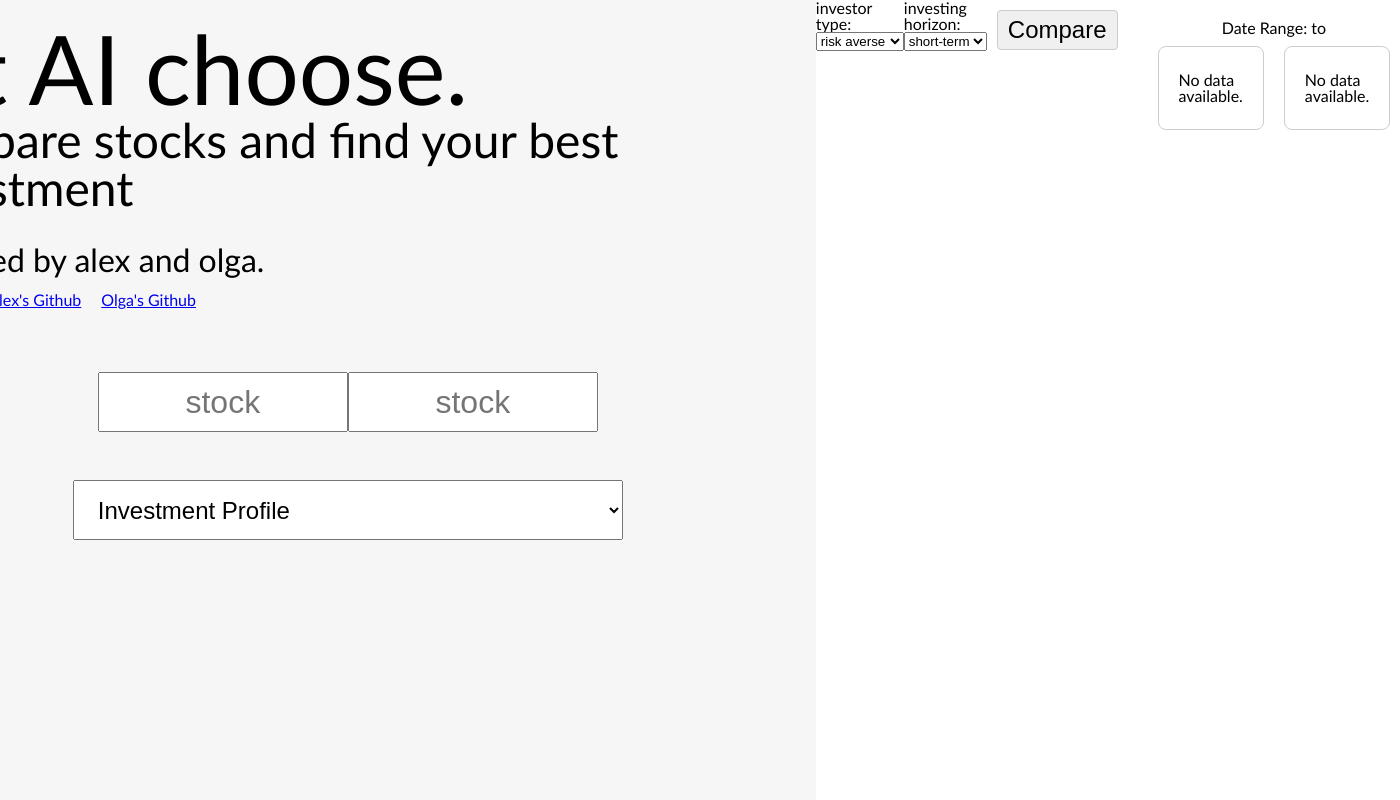
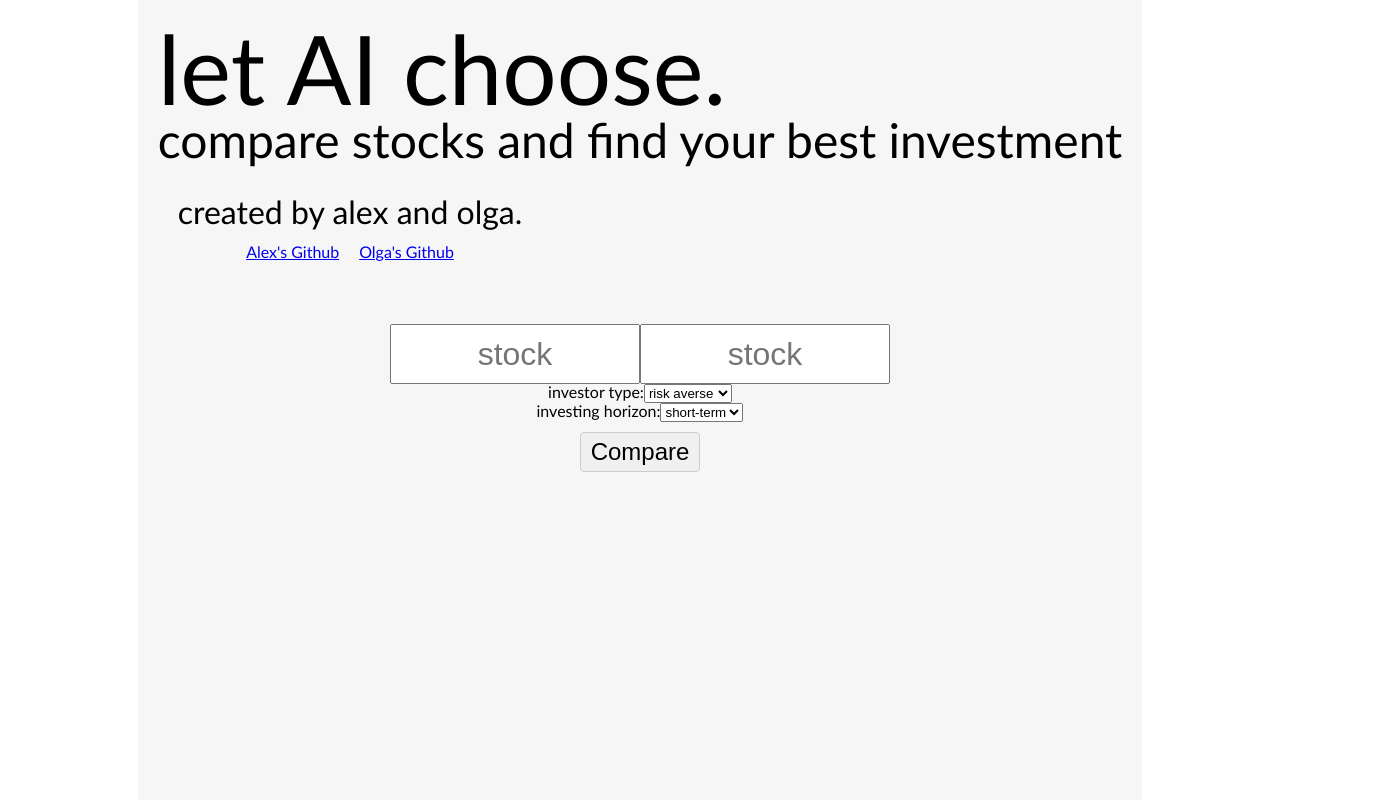
Before and after one commit to Luckyleck/Stock-Comparison-App, a React (Create React App) app: page / in a window 1280 px wide. Shown: the top 800 px of the page, 1400 px wide, since content can reach past the window. Built offline with nearby package versions, Linux system fonts and the light colour scheme; no server answers.

Commit message:
Update App.js with new components

```diff
--- a/src/App.css
+++ b/src/App.css
@@ -69,14 +69,6 @@ body {
   color: transparent;
 }
 
-.selection select {
-  margin-top: 2em;
-  height: 60px;
-  min-width: 550px;
-  padding: 0 20px;
-  font-size: 1.5em;
-}
-
 @media (max-width: 1000px) {
   .main-content {
     min-width: 100%;
--- a/src/App.js
+++ b/src/App.js
@@ -17,18 +17,22 @@ function App() {
     const [stockTwoData, setStockTwoData] = useState(null);
     const [investorType, setInvestorType] = useState('risk averse');
     const [investingHorizon, setInvestingHorizon] = useState('long-term');
-    const [responseGPT, setResponseGPT] = useState('')
+    const [responseGPT, setResponseGPT] = useState('');
 
     const handleCompare = async () => {
         try {
             const dataOne = await fetchStockData(stockOne.toUpperCase());
-            setStockOneData(dataOne)
+            setStockOneData(dataOne);
             const dataTwo = await fetchStockData(stockTwo.toUpperCase());
-            setStockTwoData(dataTwo)
+            setStockTwoData(dataTwo);
 
-            const dataChatGPT = await fetchChatGPT(stockOne, stockTwo, investorType, investingHorizon);
-            setResponseGPT(dataChatGPT)
-
+            const dataChatGPT = await fetchChatGPT(
+                stockOne,
+                stockTwo,
+                investorType,
+                investingHorizon
+            );
+            setResponseGPT(dataChatGPT);
         } catch (error) {
             console.error('Error fetching stock data:', error);
         }
@@ -36,7 +40,6 @@ function App() {
 
     console.log('Investor Type:', investorType);
     console.log('Investing Horizon:', investingHorizon);
-
 
     return (
         <div className="main-container">
@@ -77,35 +80,20 @@ function App() {
                             onChange={(e) => setStockTwo(e.target.value)}
                         />
                     </div>
-                    <select required>
-                        <option value="" disabled selected hidden>
-                            Investment Profile
-                        </option>
-                        <option value="one">Option One</option>
-                        <option value="two">Option Two</option>
-                        <option value="three">Option Three</option>
-                    </select>
                 </div>
+                <InvestorInfo onChange={setInvestorType} />
+                <InvestingHorizon onChange={setInvestingHorizon} />
+                <button onClick={handleCompare}>Compare</button>
+                <ChatGPT responseGPT={responseGPT} />
+                <Chart
+                    stockOneData={stockOneData}
+                    stockTwoData={stockTwoData}
+                />
+                <Stock
+                    stockOneData={stockOneData}
+                    stockTwoData={stockTwoData}
+                />
             </div>
-
-            {/* <div className="stockInputs">
-                <input
-                    placeholder="Stock 1"
-                    value={stockOne}
-                    onChange={(e) => setStockOne(e.target.value)}
-                />
-                <input
-                    placeholder="Stock 2"
-                    value={stockTwo}
-                    onChange={(e) => setStockTwo(e.target.value)}
-                />
-            </div> */}
-            <InvestorInfo onChange={setInvestorType} />
-            <InvestingHorizon onChange={setInvestingHorizon} />
-            <button onClick={handleCompare}>Compare</button>
-            <ChatGPT responseGPT={responseGPT} />
-            <Chart stockOneData={stockOneData} stockTwoData={stockTwoData} />
-            <Stock stockOneData={stockOneData} stockTwoData={stockTwoData} />
         </div>
     );
 }
```
